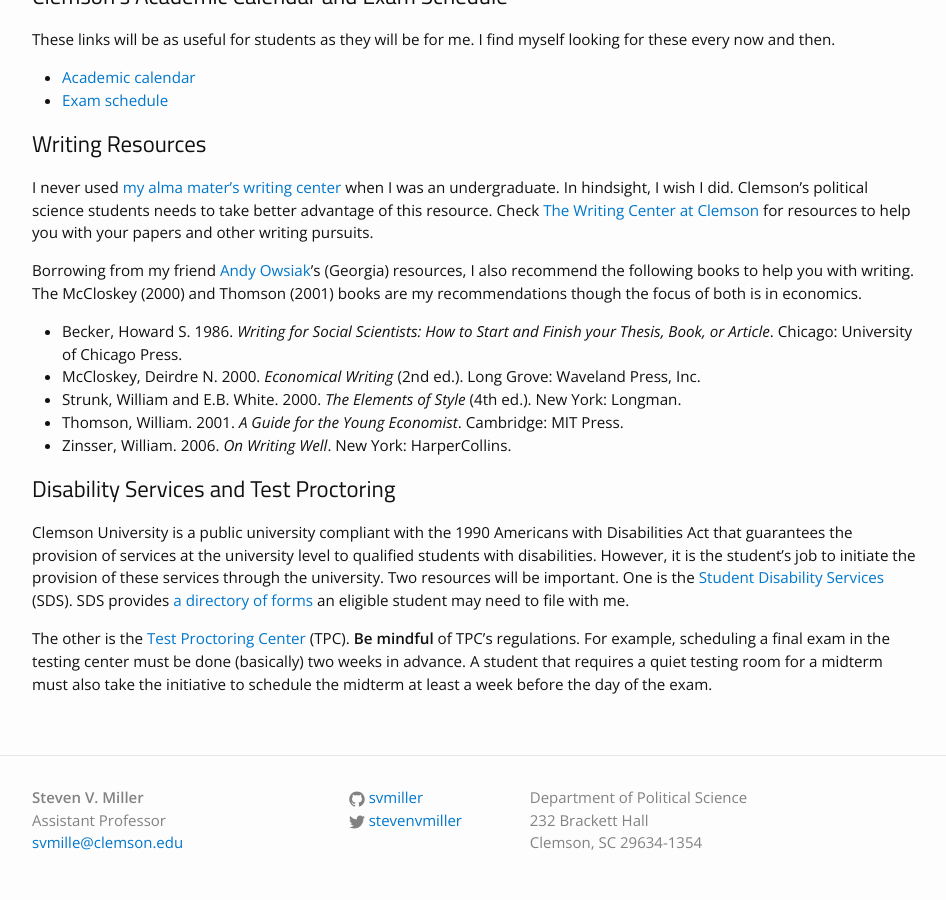
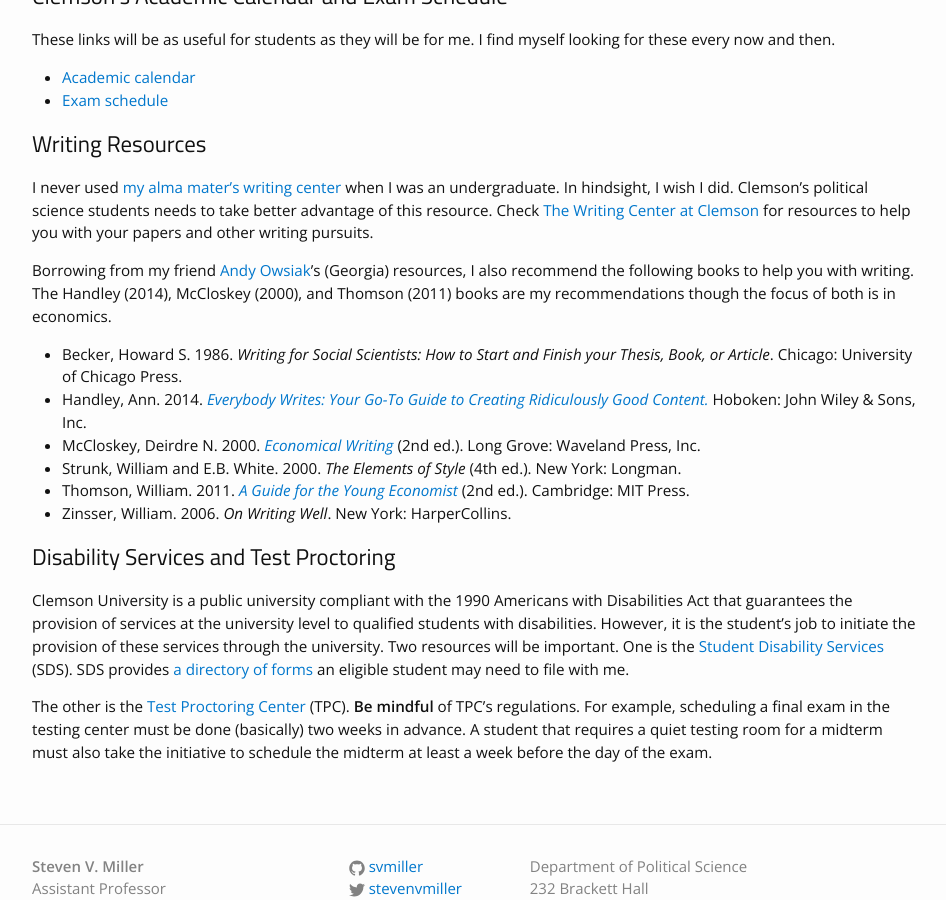
Before and after one commit to svmiller/svmiller.github.io, a Jekyll site: the page built from for-students.md, in a window 1280 px wide and 900 px high, scrolled down 710 px. Shown: the whole window, without its empty margins (163-1109 px from the left). Built offline with Jekyll 4.4.1, drawn with Linux system fonts in a browser that asks for light colours; some web fonts are replaced.

Commit message:
add a writing resource and some links

```diff
--- a/for-students.md
+++ b/for-students.md
@@ -23,12 +23,13 @@
 
 I never used [my alma mater’s writing center](https://cstw.osu.edu/writing-center) when I was an undergraduate. In hindsight, I wish I did. Clemson’s political science students needs to take better advantage of this resource. Check [The Writing Center at Clemson](http://www.clemson.edu/centers-institutes/writing/) for resources to help you with your papers and other writing pursuits.
 
-Borrowing from my friend [Andy Owsiak](http://www.andrewowsiak.org/for-students.html)'s (Georgia) resources, I also recommend the following books to help you with writing. The McCloskey (2000) and Thomson (2001) books are my recommendations though the focus of both is in economics.
+Borrowing from my friend [Andy Owsiak](http://www.andrewowsiak.org/for-students.html)'s (Georgia) resources, I also recommend the following books to help you with writing. The Handley (2014), McCloskey (2000), and Thomson (2011) books are my recommendations though the focus of both is in economics.
 
 - Becker, Howard S. 1986. *Writing for Social Scientists: How to Start and Finish your Thesis, Book, or Article*. Chicago: University of Chicago Press.
-- McCloskey, Deirdre N. 2000. *Economical Writing* (2nd ed.). Long Grove: Waveland Press, Inc.
+- Handley, Ann. 2014. [*Everybody Writes: Your Go-To Guide to Creating Ridiculously Good Content.*](http://www.amazon.com/Everybody-Writes-Go-Creating-Ridiculously/dp/1118905555/ref=tmm_hrd_swatch_0?_encoding=UTF8&qid=&sr=) Hoboken: John Wiley & Sons, Inc.
+- McCloskey, Deirdre N. 2000. [*Economical Writing*](http://www.amazon.com/Economical-Writing-Deirdre-McCloskey/dp/1577660633/ref=sr_1_1?s=books&ie=UTF8&qid=1453924888&sr=1-1&keywords=deirdre+mccloskey+writing) (2nd ed.). Long Grove: Waveland Press, Inc.
 - Strunk, William and E.B. White. 2000. *The Elements of Style* (4th ed.). New York: Longman.
-- Thomson, William. 2001. *A Guide for the Young Economist*. Cambridge: MIT Press.
+- Thomson, William. 2011. [*A Guide for the Young Economist*](http://www.amazon.com/Guide-Young-Economist-William-Thomson/dp/026251589X/ref=sr_1_1?s=books&ie=UTF8&qid=1453924915&sr=1-1&keywords=a+guide+for+the+young+economist) (2nd ed.). Cambridge: MIT Press.
 - Zinsser, William. 2006. *On Writing Well*. New York: HarperCollins.
 
 ## Disability Services and Test Proctoring
```
